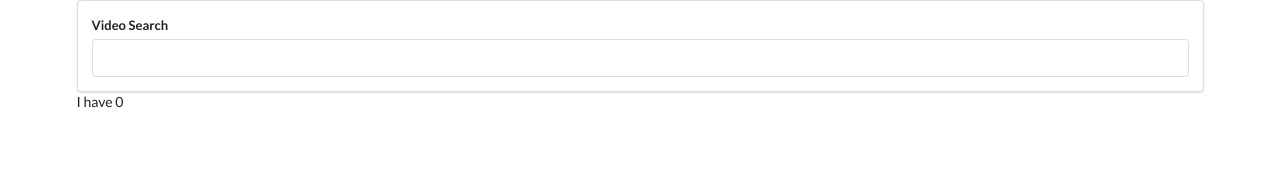
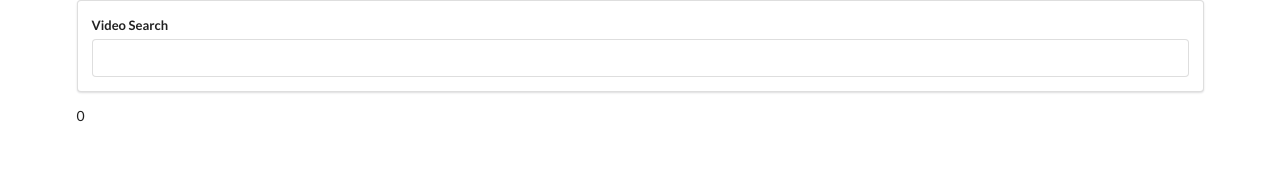
Before and after one commit to tobsirl/react-videos, a React (Create React App) app: page / in a window 1280 px wide. Shown: the top 176 px of the page. Built offline with nearby package versions, Linux system fonts and the light colour scheme.

Commit message:
Added VideoList components and passed the state form App.js down to the new component

```diff
--- a/src/components/App.js
+++ b/src/components/App.js
@@ -1,6 +1,7 @@
 import React, { Component } from 'react';
 
 import SearchBar from './SearchBar';
+import VideoList from '../components/VideoList/VideoList';
 
 import youtube from '../apis/youtube';
 
@@ -15,7 +16,7 @@
         q: term
       }
     });
-    console.log(response.data.items);
+
     this.setState({ videos: response.data.items });
   };
 
@@ -23,7 +24,7 @@
     return (
       <div className="ui container">
         <SearchBar onFormSubmit={this.onTermSubmit} />
-        I have {this.state.videos.length}
+        <VideoList videos={this.state.videos} />
       </div>
     );
   }
--- /dev/null
+++ b/src/components/VideoList/VideoList.js
@@ -0,0 +1,8 @@
+import React from 'react';
+
+const VideoList = props => {
+  console.log(props.videos);
+  return <div>{props.videos.length}</div>;
+};
+
+export default VideoList;
```
